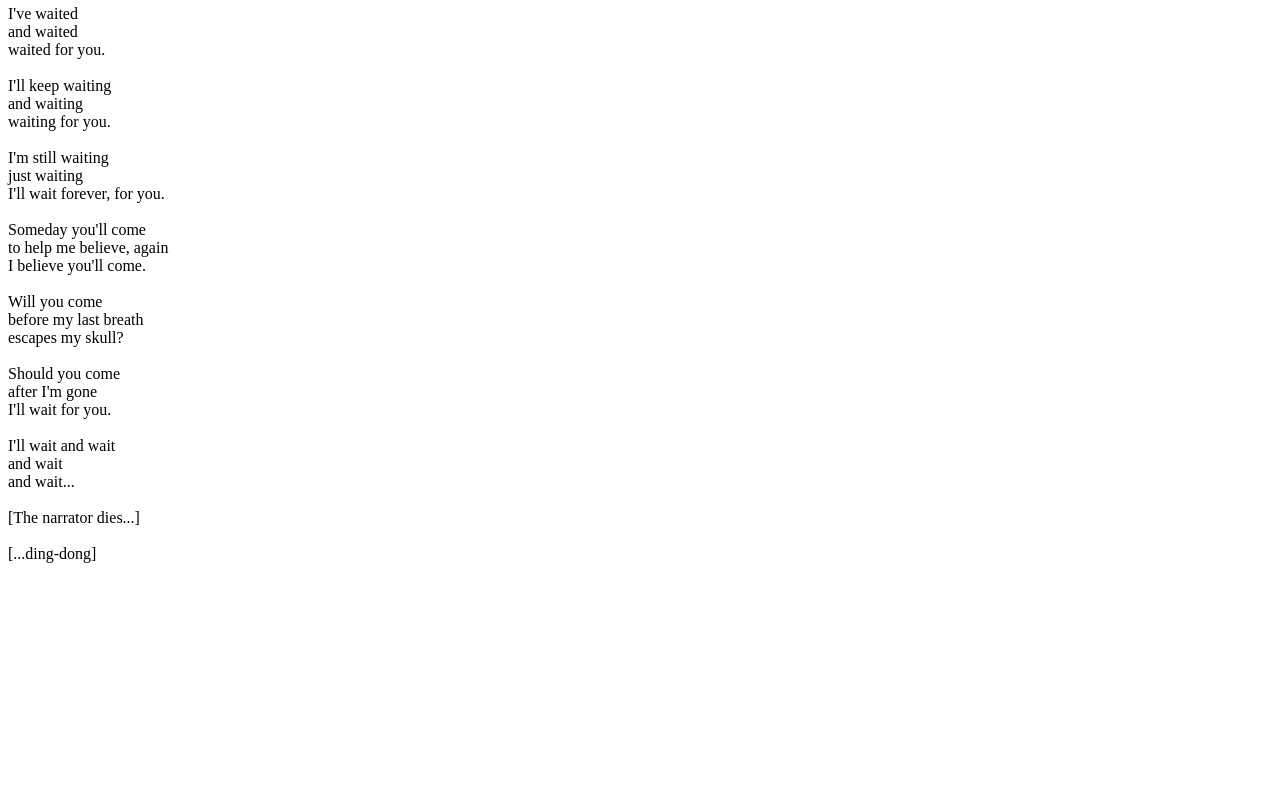
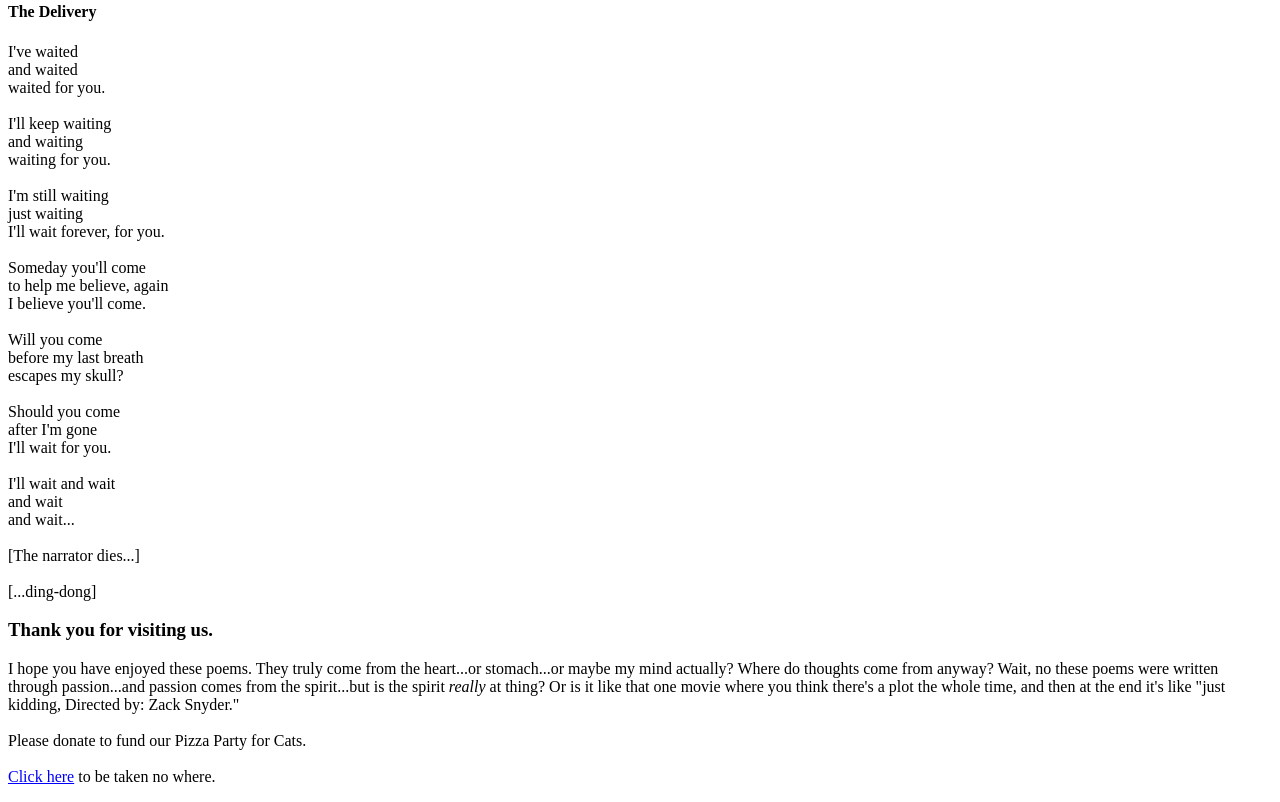
Before and after one commit to thismjsk/html-me-something, a plain HTML site: page index.html in a window 1280 px wide. Shown: the part 570-1372 px from the top of the page. Before the commit the page ends 1149 px from the top, so only its background shows below. Drawn offline with Linux system fonts and the light colour scheme.

Commit message:
Added a footer to index.html

```diff
--- a/index.html
+++ b/index.html
@@ -1,7 +1,7 @@
 <html>
 <head>
     <title>Pizza Poems</title>
-
+    <img src=
     </head>
     <body>
     <h1>Pizza Poems</h1>
@@ -68,6 +68,17 @@
 
         </div>
 
+        <div><!--this section is the footer-->
+            <h3>Thank you for visiting us.</h3>
+            <p>I hope you have enjoyed these poems. They truly come from the heart...or stomach...or maybe my mind actually? Where do thoughts come from anyway? Wait, no these poems were written through passion...and passion comes from the spirit...but is the spirit <em>really</em> at thing? Or is it like that one movie where you think there's a plot the whole time, and then at the end it's like "just kidding, Directed by: Zack Snyder."<br>
+            <br>
+            Please donate to fund our Pizza Party for Cats.<br>
+            <br>
+            <u style="color:blue">Click here</u> to be taken no where.
+            </p>
+
+        </div>
+
     </body>
 
     </html>
```
